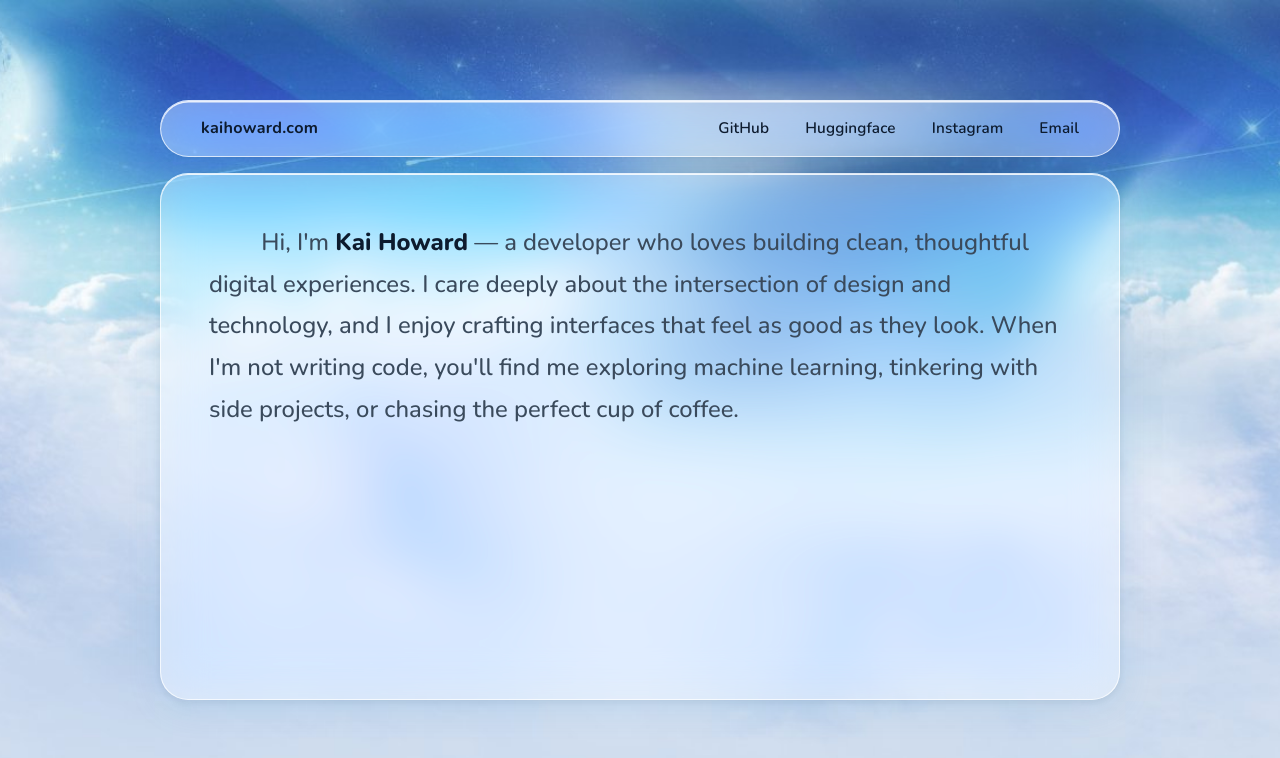
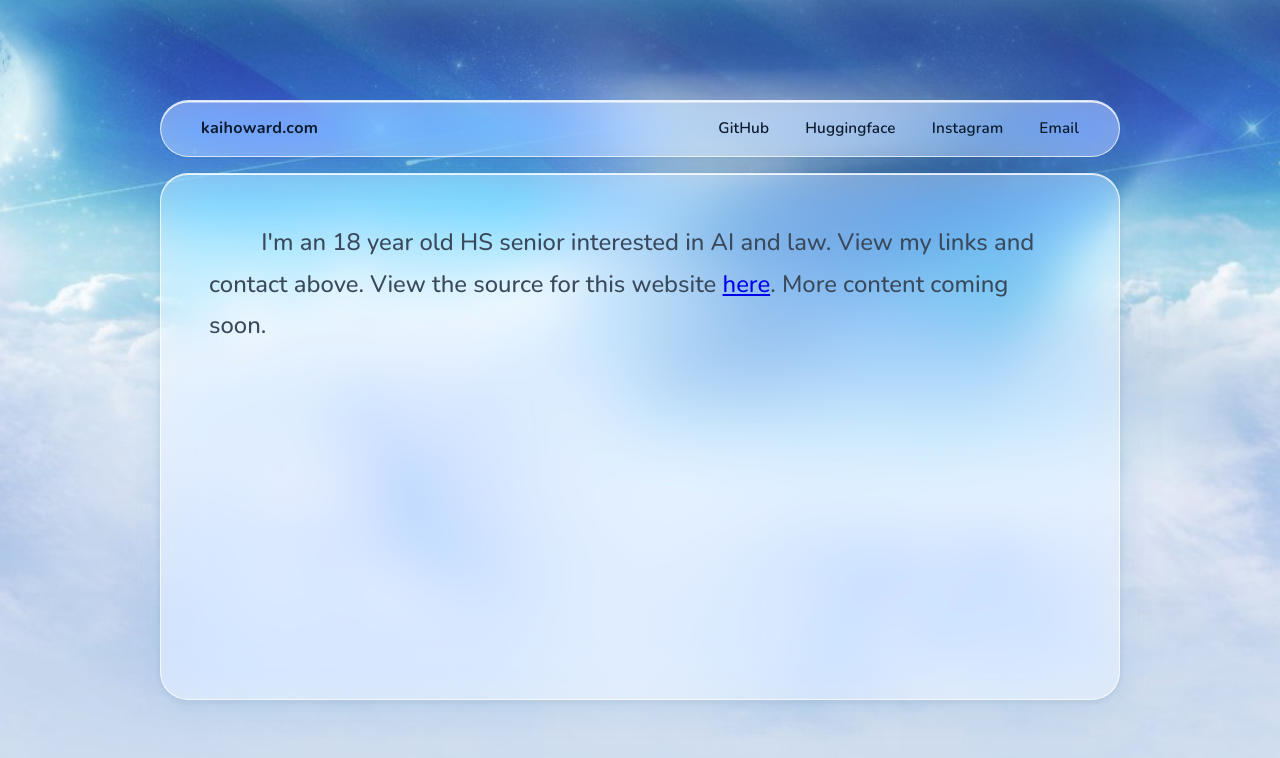
Before and after one commit to pikalover6/kaihoward, a React (Vite) app: page / in a window 1280 px wide. Shown: the top 758 px of the page. Built offline with nearby package versions, Linux system fonts and the light colour scheme.

Commit message:
Update bio information in App component

```diff
--- a/src/App.jsx
+++ b/src/App.jsx
@@ -32,11 +32,13 @@ function App() {
         <div className="card">
           <div className="card-inner">
             <p className="card-bio">
-              <span className="indent" />Hi, I&apos;m <strong>Kai Howard</strong> — a developer who loves
-              building clean, thoughtful digital experiences. I care deeply about the intersection
-              of design and technology, and I enjoy crafting interfaces that feel as good as they look.
-              When I&apos;m not writing code, you&apos;ll find me exploring machine learning, tinkering
-              with side projects, or chasing the perfect cup of coffee.
+              <span className="indent" />
+              I'm an 18 year old HS senior interested in AI and law. View my links and contact above.
+              View the source for this website{" "}
+              <a href="https://github.com/pikalover6/kaihoward" target="_blank" rel="noopener noreferrer">
+                here
+              </a>.
+              More content coming soon.
             </p>
           </div>
         </div>
```
